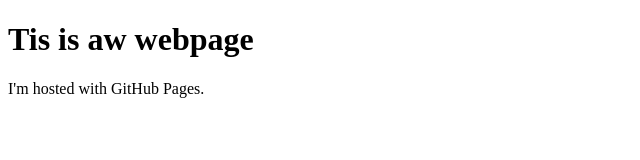
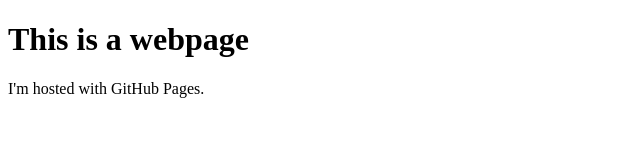
Before and after one commit to Infarcactus/infarcactus.github.io, a plain HTML site: page index.html in a window 1280 px wide. Shown: the whole page, without its empty margins (0-640 px from the left). Drawn offline with Linux system fonts and the light colour scheme.

Commit message:
Update index.html

```diff
--- a/index.html
+++ b/index.html
@@ -1,7 +1,7 @@
 <!DOCTYPE html>
 <html>
 <body>
-<h1>Tis is aw webpage</h1>
+<h1>This is a webpage</h1>
 <p>I'm hosted with GitHub Pages.</p>
 </body>
 </html>
```
